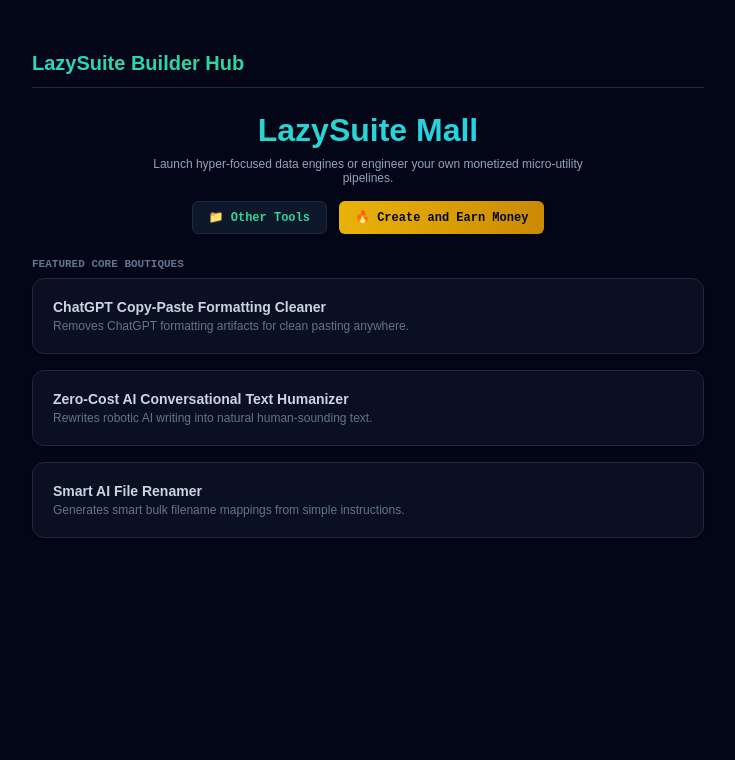
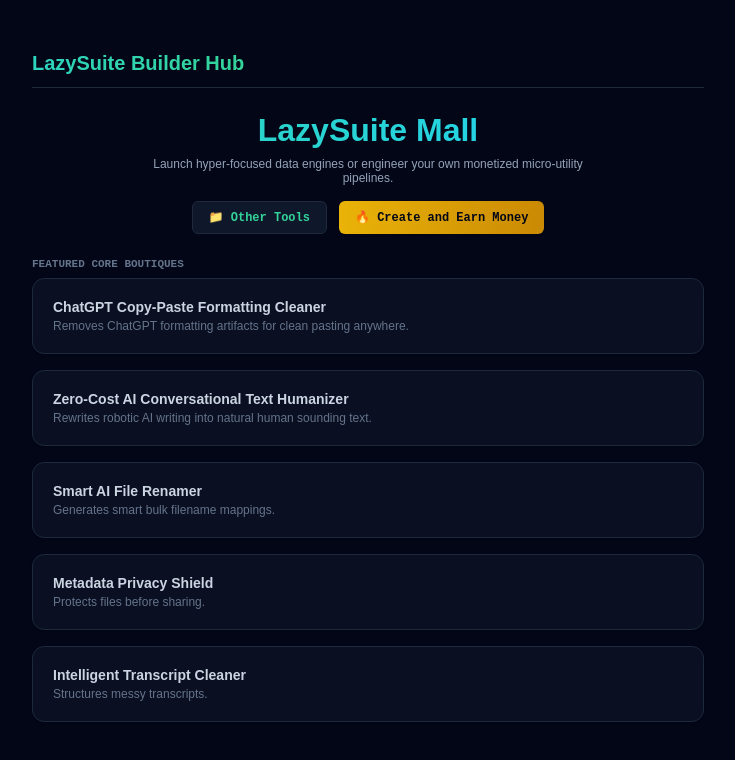
Before and after one commit to josephlaoang23-hue/lazysuite-mini-mall, a React (Vite) app: page / in a window 1280 px wide. Shown: the top 760 px of the page, without its empty margins (272-1007 px from the left). Built offline with nearby package versions, Linux system fonts and the light colour scheme.

Commit message:
Change route/Updated folders

```diff
--- a/src/App.tsx
+++ b/src/App.tsx
@@ -1,9 +1,6 @@
 import React, { useState, useEffect } from 'react';
-
+import Home from "./pages/Home";
 // Import our individual clean modular component files directly from our folder pool
-import ChatGptCleaner from './components/ChatGptCleaner';
-import TextHumanizer from './components/TextHumanizer';
-import BulkFileRenamer from './components/BulkFileRenamer';
 import PrivacyShield from './components/PrivacyShield';
 import TranscriptCleaner from './components/TranscriptCleaner';
 
@@ -518,64 +515,10 @@ export default function App() {
             </div>
           )}
 
-          <div className="lobby-header">
-            <h1 className="lobby-title">LazySuite Mall</h1>
-            <p className="lobby-desc">Launch hyper-focused data engines or engineer your own monetized micro-utility pipelines.</p>
-            <div style={{ display: 'flex', gap: '12px', justifyContent: 'center', marginTop: '16px' }}>
-            <button
-              onClick={() => setRoute("other-tools")}
-              className="btn-other-tools"
-            >
-            📁 Other Tools
-            </button>
-            <button onClick={() => alert("Coming in the next update!")} className="btn-create-earn">🔥 Create and Earn Money</button>
-            </div>
-          </div>
+    <Home
+      setRoute={setRoute}
+    />
 
-          <div className="section-label">Featured Core Boutiques</div>
-
-          <div className="grid-container" style={{ marginBottom: '24px' }}>
-
-            <div
-              onClick={() => setRoute('cleaner')}
-              className="tool-card"
-            >
-              <h3 className="tool-card-title">
-                ChatGPT Copy-Paste Formatting Cleaner
-              </h3>
-
-              <p className="tool-card-desc">
-                Removes ChatGPT formatting artifacts for clean pasting anywhere.
-              </p>
-            </div>
-
-            <div
-              onClick={() => setRoute('humanizer')}
-              className="tool-card"
-            >
-              <h3 className="tool-card-title">
-                Zero-Cost AI Conversational Text Humanizer
-              </h3>
-
-              <p className="tool-card-desc">
-                Rewrites robotic AI writing into natural human-sounding text.
-              </p>
-            </div>
-
-            <div
-              onClick={() => setRoute('renamer')}
-              className="tool-card"
-            >
-              <h3 className="tool-card-title">
-                  Smart AI File Renamer
-              </h3>
-
-              <p className="tool-card-desc">
-                Generates smart bulk filename mappings from simple instructions.
-              </p>
-            </div>
-
-          </div>
           {/*
           <div className="grid-container">
             {customTools.map(t => (
--- /dev/null
+++ b/src/data/tools.ts
@@ -0,0 +1,38 @@
+import ChatGptCleaner from "../tools/featured/ChatGptCleaner";
+import TextHumanizer from "../tools/featured/TextHumanizer";
+import BulkFileRenamer from "../tools/featured/BulkFileRenamer";
+import PrivacyShield from "../tools/featured/PrivacyShield";
+import TranscriptCleaner from "../tools/featured/TranscriptCleaner";
+
+export const featuredTools = [
+  {
+    id: "cleaner",
+    title: "ChatGPT Copy-Paste Formatting Cleaner",
+    desc: "Removes ChatGPT formatting artifacts for clean pasting anywhere.",
+    component: ChatGptCleaner,
+  },
+  {
+    id: "humanizer",
+    title: "Zero-Cost AI Conversational Text Humanizer",
+    desc: "Rewrites robotic AI writing into natural human sounding text.",
+    component: TextHumanizer,
+  },
+  {
+    id: "renamer",
+    title: "Smart AI File Renamer",
+    desc: "Generates smart bulk filename mappings.",
+    component: BulkFileRenamer,
+  },
+  {
+    id: "shield",
+    title: "Metadata Privacy Shield",
+    desc: "Protects files before sharing.",
+    component: PrivacyShield,
+  },
+  {
+    id: "transcript",
+    title: "Intelligent Transcript Cleaner",
+    desc: "Structures messy transcripts.",
+    component: TranscriptCleaner,
+  },
+];
--- /dev/null
+++ b/src/pages/Home.tsx
@@ -0,0 +1,64 @@
+import { featuredTools } from "../data/tools";
+
+interface HomeProps {
+  setRoute: (route: string) => void;
+}
+
+export default function Home({ setRoute }: HomeProps) {
+  return (
+    <>
+      <div className="lobby-header">
+        <h1 className="lobby-title">LazySuite Mall</h1>
+
+        <p className="lobby-desc">
+          Launch hyper-focused data engines or engineer your own monetized
+          micro-utility pipelines.
+        </p>
+
+        <div
+          style={{
+            display: "flex",
+            gap: "12px",
+            justifyContent: "center",
+            marginTop: "16px",
+          }}
+        >
+          <button
+            onClick={() => setRoute("other-tools")}
+            className="btn-other-tools"
+          >
+            📁 Other Tools
+          </button>
+
+          <button
+            onClick={() => alert("Coming in the next update!")}
+            className="btn-create-earn"
+          >
+            🔥 Create and Earn Money
+          </button>
+        </div>
+      </div>
+
+      <div className="section-label">Featured Core Boutiques</div>
+
+      <div
+        className="grid-container"
+        style={{ marginBottom: "24px" }}
+      >
+        {featuredTools.map((tool) => (
+          <div
+            key={tool.id}
+            onClick={() => setRoute(tool.id)}
+            className="tool-card"
+          >
+            <h3 className="tool-card-title">{tool.title}</h3>
+
+            <p className="tool-card-desc">
+              {tool.desc}
+            </p>
+          </div>
+        ))}
+      </div>
+    </>
+  );
+}
```
Also changed, not shown: src/tools/featured/BulkFileRenamer.tsx (renamed from src/components/BulkFileRenamer.tsx), src/tools/featured/ChatGptCleaner.tsx (renamed from src/components/ChatGptCleaner.tsx), src/tools/featured/PrivacyShield.tsx (renamed from src/components/PrivacyShield.tsx), src/tools/featured/TextHumanizer.tsx (renamed from src/components/TextHumanizer.tsx), src/tools/featured/TranscriptCleaner.tsx (renamed from src/components/TranscriptCleaner.tsx).
